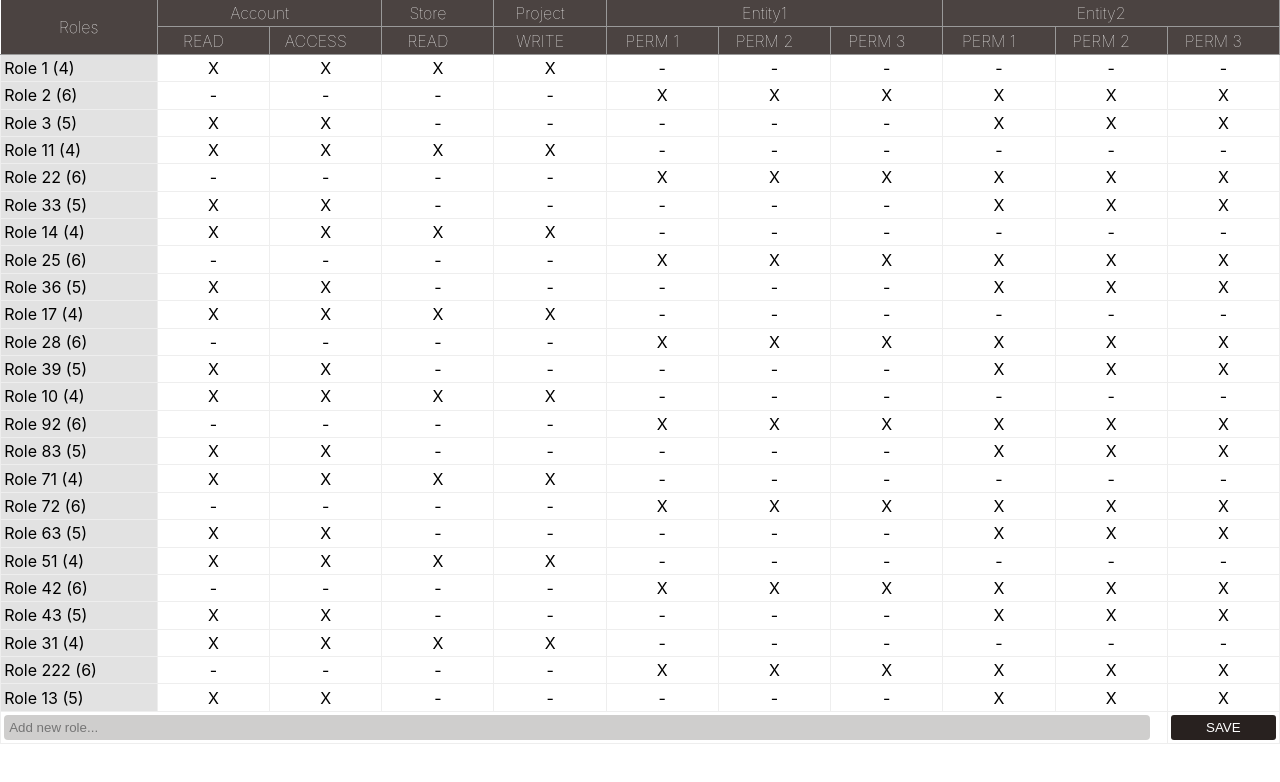
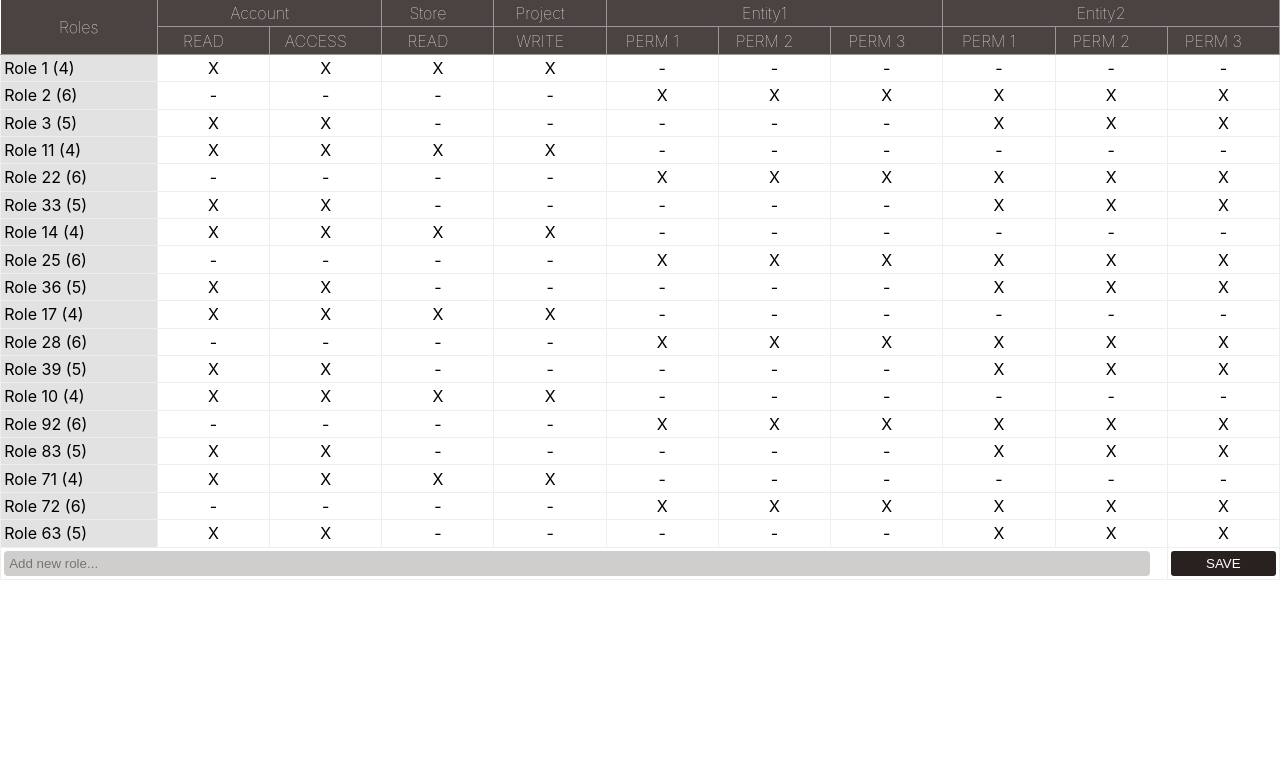
Before and after one commit to aoviedo92/test, a React (Create React App) app: page / in a window 1280 px wide. Shown: the top 782 px of the page. Built offline with nearby package versions, Linux system fonts and the light colour scheme; the HTML template or start-up script is replaced by a standard one.

Commit message:
styled app using styled-component in some cases other cases using App.css

```diff
--- a/src/components/PermFromEntity.jsx
+++ b/src/components/PermFromEntity.jsx
@@ -7,7 +7,7 @@ class PermHeader extends Checkable{
       {this.props.perm}
       {this.renderCheckbox()}
     </>;
-    return <th className="fixed-header-2l">
+    return <th>
       {this.renderOverableContent(permTh)}
     </th>
   }
--- a/src/components/RolesManager.jsx
+++ b/src/components/RolesManager.jsx
@@ -84,7 +84,7 @@ export class RolesManager extends Component {
     return <table className="table">
       <thead>
       <tr>
-        <th rowSpan="2" style={{width: 150}} className="fixed-header fixed-col">Roles</th>
+        <th rowSpan="2" style={{width: 150}} className="fixed-col">Roles</th>
         <EntityHeader entities={this.state.entities} onToggleFullEntity={(entity, hasPerm)=>this.handleToggleFullEntity(entity, hasPerm)} />
       </tr>
       <tr>
--- a/src/mockData.js
+++ b/src/mockData.js
@@ -89,36 +89,6 @@ export const ROLES = [
     name: "Role 63",
     permissions: ['ACCOUNT:READ_ACCESS', 'ENTITY2:PERM 1_PERM 2_PERM 3']
   },
-  {
-    id: "ogdb33RJ05el2A",
-    name: "Role 51",
-    permissions: ['ACCOUNT:READ_ACCESS', 'STORE:READ', 'PROJECT:WRITE']
-  },
-  {
-    id: "Z1z1vNC4vRy7hF",
-    name: "Role 42",
-    permissions: ['ENTITY1:PERM 1_PERM 2_PERM 3', 'ENTITY2:PERM 1_PERM 2_PERM 3']
-  },
-  {
-    id: "LI6rMPm4ykXbfd",
-    name: "Role 43",
-    permissions: ['ACCOUNT:READ_ACCESS', 'ENTITY2:PERM 1_PERM 2_PERM 3']
-  },
-  {
-    id: "ogdb33RJ30el2A",
-    name: "Role 31",
-    permissions: ['ACCOUNT:READ_ACCESS', 'STORE:READ', 'PROJECT:WRITE']
-  },
-  {
-    id: "Z1z1vNC2vRy7hF",
-    name: "Role 222",
-    permissions: ['ENTITY1:PERM 1_PERM 2_PERM 3', 'ENTITY2:PERM 1_PERM 2_PERM 3']
-  },
-  {
-    id: "LI6rMPmy1kXbfd",
-    name: "Role 13",
-    permissions: ['ACCOUNT:READ_ACCESS', 'ENTITY2:PERM 1_PERM 2_PERM 3']
-  },
 ];
 
 export const PERMISSIONS = [
```
Also changed, not shown: src/App.css (+0 -15 lines).
